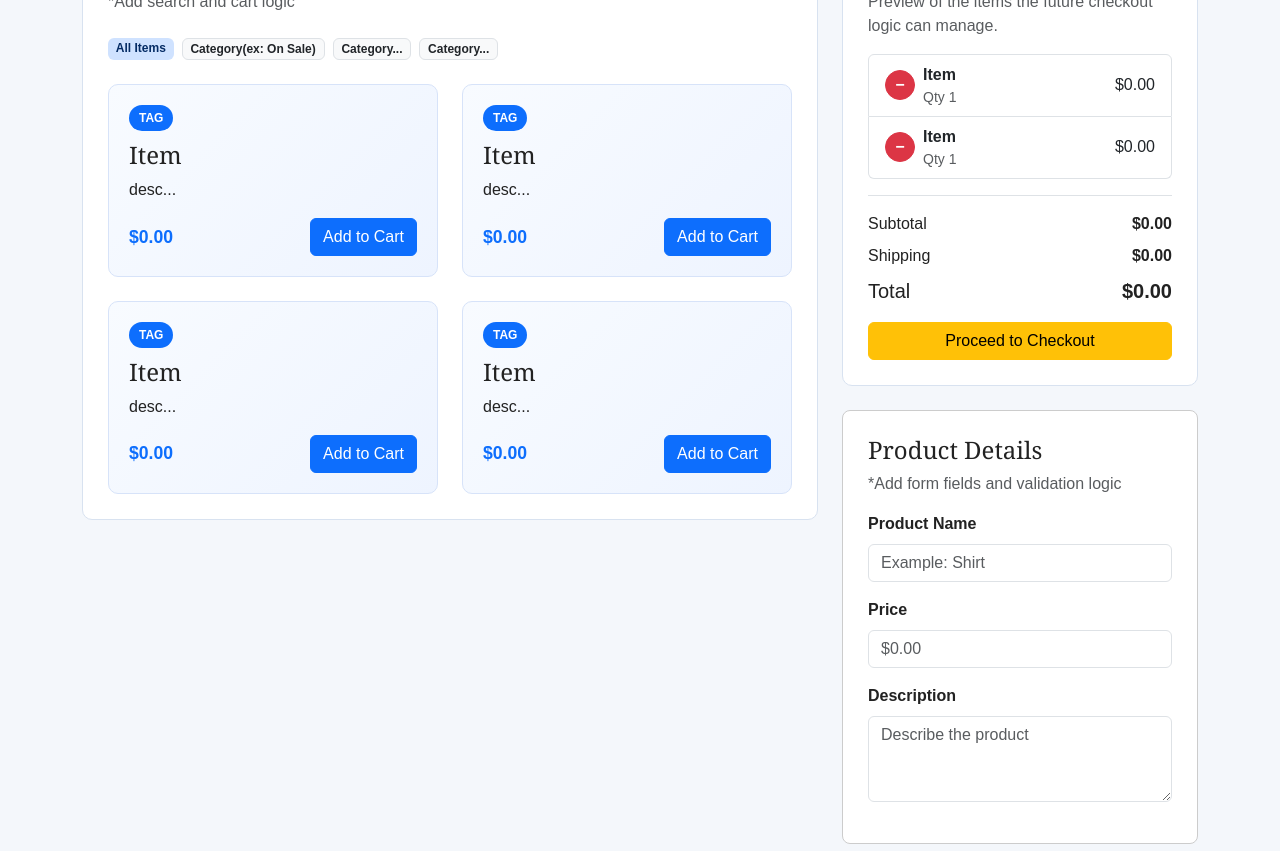
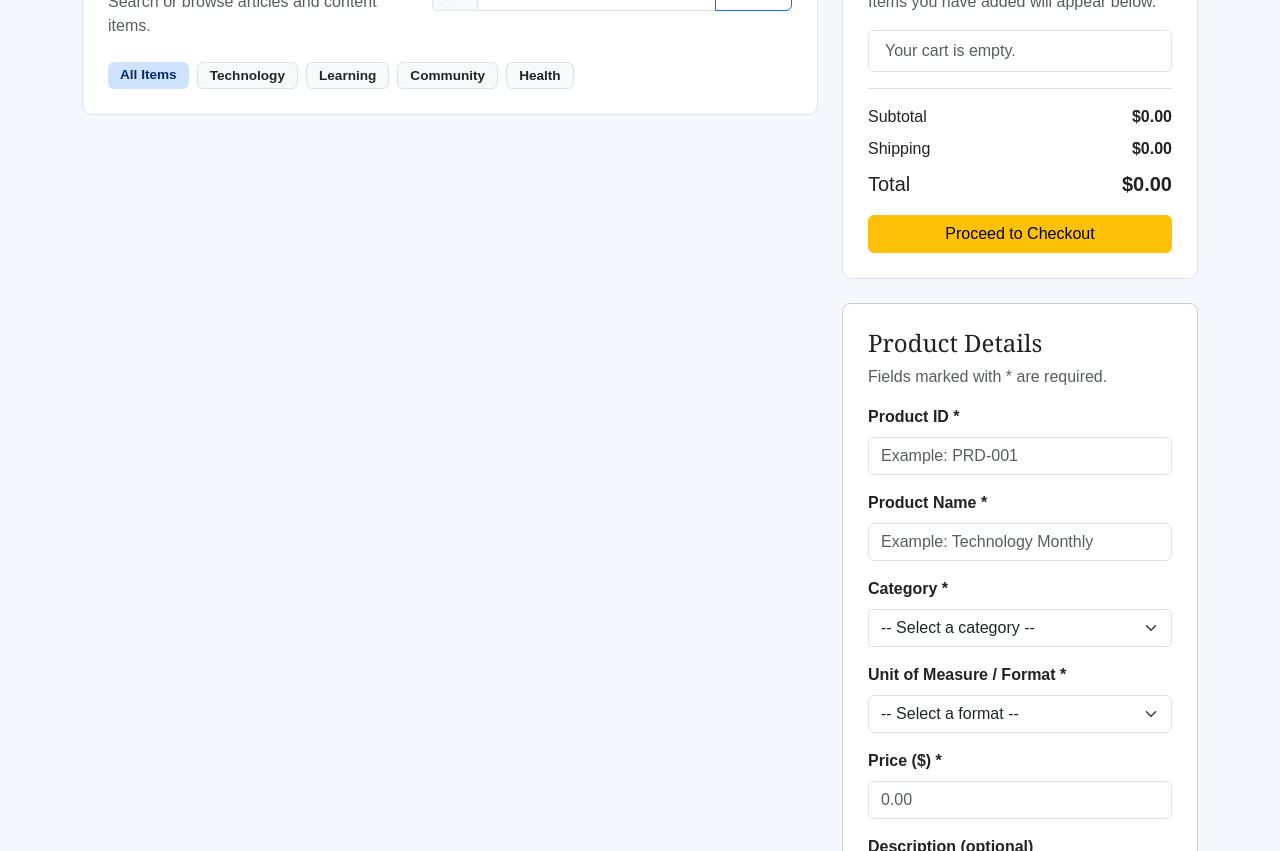
Before and after one commit to PennAdCard/the-current-magazine-version2-basic, a plain HTML site: page cart.html in a window 1280 px wide. Shown: the part 380-1231 px from the top of the page. Drawn offline with nearby package versions, Linux system fonts and the light colour scheme.

Commit message:
Enhance shopping cart functionality and UI
Add cart functionality, jQuery search, AJAX, and form validation.

```diff
--- a/cart.html
+++ b/cart.html
@@ -6,6 +6,9 @@
   <title>Simple Magazine | Shopping Cart</title>
 
   <link href="https://cdn.jsdelivr.net/npm/bootstrap@5.3.3/dist/css/bootstrap.min.css" rel="stylesheet">
+
+  <script src="https://cdn.jsdelivr.net/npm/jquery@3.7.1/dist/jquery.min.js"></script>
+
   <link rel="stylesheet" href="css/style.css">
 </head>
 <body>
@@ -35,112 +38,50 @@
   </header>
 
   <main class="container my-5">
+
+    <div id="messageBox" class="alert d-none" role="alert"></div>
+
     <div class="row g-4">
+
       <section class="col-lg-8">
         <div class="cart-shell">
           <div class="d-flex flex-column flex-md-row justify-content-between align-items-md-center gap-3 mb-4">
             <div>
               <h2>Products</h2>
-              <p class="text-muted mb-0">*Add search and cart logic</p>
+              <p class="text-muted mb-0">Search or browse articles and content items.</p>
             </div>
             <div class="input-group search-shell">
               <span class="input-group-text">🔎</span>
-              <input type="text" class="form-control" placeholder="Search products">
-              <button class="btn btn-outline-primary" type="button">Search</button>
+              <input type="text" class="form-control" id="searchInput" placeholder="Search products">
+              <button class="btn btn-outline-primary" type="button" id="searchButton">Search</button>
             </div>
           </div>
 
           <div class="d-flex flex-wrap gap-2 mb-4">
-            <span class="badge bg-primary-subtle text-primary-emphasis">All Items</span>
-            <span class="badge bg-light text-dark border">Category(ex: On Sale)</span>
-            <span class="badge bg-light text-dark border">Category...</span>
-            <span class="badge bg-light text-dark border">Category...</span>
+            <span class="badge filter-badge bg-primary-subtle text-primary-emphasis" data-category="all" style="cursor:pointer; font-size:0.85rem; padding:6px 12px;">All Items</span>
+            <span class="badge filter-badge bg-light text-dark border" data-category="Technology" style="cursor:pointer; font-size:0.85rem; padding:6px 12px;">Technology</span>
+            <span class="badge filter-badge bg-light text-dark border" data-category="Learning" style="cursor:pointer; font-size:0.85rem; padding:6px 12px;">Learning</span>
+            <span class="badge filter-badge bg-light text-dark border" data-category="Community" style="cursor:pointer; font-size:0.85rem; padding:6px 12px;">Community</span>
+            <span class="badge filter-badge bg-light text-dark border" data-category="Health" style="cursor:pointer; font-size:0.85rem; padding:6px 12px;">Health</span>
           </div>
 
-          <div class="row g-4">
-            <div class="col-md-6">
-              <article class="product-card h-100">
-                <div class="product-badge">Tag</div>
-                <h3>Item</h3>
-                <p>desc...</p>
-                <div class="d-flex justify-content-between align-items-center mt-3">
-                  <span class="price-tag">$0.00</span>
-                  <button class="btn btn-primary" type="button">Add to Cart</button>
-                </div>
-              </article>
-            </div>
-
-            <div class="col-md-6">
-              <article class="product-card h-100">
-                <div class="product-badge">Tag</div>
-                <h3>Item</h3>
-                <p>desc...</p>
-                <div class="d-flex justify-content-between align-items-center mt-3">
-                  <span class="price-tag">$0.00</span>
-                  <button class="btn btn-primary" type="button">Add to Cart</button>
-                </div>
-              </article>
-            </div>
-
-            <div class="col-md-6">
-              <article class="product-card h-100">
-                <div class="product-badge">Tag</div>
-                <h3>Item</h3>
-                <p>desc...</p>
-                <div class="d-flex justify-content-between align-items-center mt-3">
-                  <span class="price-tag">$0.00</span>
-                  <button class="btn btn-primary" type="button">Add to Cart</button>
-                </div>
-              </article>
-            </div>
-
-            <div class="col-md-6">
-              <article class="product-card h-100">
-                <div class="product-badge">Tag</div>
-                <h3>Item</h3>
-                <p>desc...</p>
-                <div class="d-flex justify-content-between align-items-center mt-3">
-                  <span class="price-tag">$0.00</span>
-                  <button class="btn btn-primary" type="button">Add to Cart</button>
-                </div>
-              </article>
-            </div>
-          </div>
+          <div class="row g-4" id="productGrid"></div>
         </div>
       </section>
 
       <aside class="col-lg-4">
         <div class="cart-summary">
           <h2>Your Cart</h2>
-          <p class="text-muted">Preview of the items the future checkout logic can manage.</p>
+          <p class="text-muted">Items you have added will appear below.</p>
 
-          <ul class="list-group mb-3">
-            <li class="list-group-item d-flex justify-content-between align-items-center">
-              <div class="d-flex align-items-center gap-2">
-                <button class="btn btn-sm btn-danger remove-item-btn" type="button" aria-label="Remove Item">−</button>
-                <div>
-                  <strong>Item</strong>
-                  <div class="small text-muted">Qty 1</div>
-                </div>
-              </div>
-              <span>$0.00</span>
-            </li>
-            <li class="list-group-item d-flex justify-content-between align-items-center">
-              <div class="d-flex align-items-center gap-2">
-                <button class="btn btn-sm btn-danger remove-item-btn" type="button" aria-label="Remove Item">−</button>
-                <div>
-                  <strong>Item</strong>
-                  <div class="small text-muted">Qty 1</div>
-                </div>
-              </div>
-              <span>$0.00</span>
-            </li>
+          <ul class="list-group mb-3" id="cartList">
+            <li class="list-group-item text-muted">Your cart is empty.</li>
           </ul>
 
           <div class="border-top pt-3">
             <div class="d-flex justify-content-between mb-2">
               <span>Subtotal</span>
-              <strong>$0.00</strong>
+              <strong id="cartSubtotal">$0.00</strong>
             </div>
             <div class="d-flex justify-content-between mb-2">
               <span>Shipping</span>
@@ -148,29 +89,76 @@
             </div>
             <div class="d-flex justify-content-between fs-5">
               <span>Total</span>
-              <strong>$0.00</strong>
+              <strong id="cartTotal">$0.00</strong>
             </div>
           </div>
 
-          <button class="btn btn-warning w-100 mt-3" type="button">Proceed to Checkout</button>
+          <button class="btn btn-warning w-100 mt-3" type="button" id="checkoutButton">Proceed to Checkout</button>
         </div>
 
         <div class="form-box mt-4">
           <h3>Product Details</h3>
-          <p class="text-muted">*Add form fields and validation logic</p>
+          <p class="text-muted">Fields marked with * are required.</p>
+
+          <form id="productForm" novalidate>
 
             <div class="mb-3">
-            <label class="form-label">Product Name</label>
-            <input type="text" class="form-control" placeholder="Example: Shirt">
+              <label for="productId" class="form-label">Product ID *</label>
+              <input type="text" class="form-control" id="productId" placeholder="Example: PRD-001" required>
+              <div class="invalid-feedback">Please enter a product ID.</div>
             </div>
+
             <div class="mb-3">
-            <label class="form-label">Price</label>
-            <input type="text" class="form-control" placeholder="$0.00">
+              <label for="productName" class="form-label">Product Name *</label>
+              <input type="text" class="form-control" id="productName" placeholder="Example: Technology Monthly" required>
+              <div class="invalid-feedback">Please enter a product name.</div>
             </div>
+
             <div class="mb-3">
-            <label class="form-label">Description</label>
-            <textarea class="form-control" rows="3" placeholder="Describe the product"></textarea>
+              <label for="productCategory" class="form-label">Category *</label>
+              <select class="form-select" id="productCategory" required>
+                <option value="">-- Select a category --</option>
+                <option value="Technology">Technology</option>
+                <option value="Learning">Learning</option>
+                <option value="Community">Community</option>
+                <option value="Health">Health</option>
+                <option value="Entertainment">Entertainment</option>
+              </select>
+              <div class="invalid-feedback">Please select a category.</div>
             </div>
+
+            <div class="mb-3">
+              <label for="productFormat" class="form-label">Unit of Measure / Format *</label>
+              <select class="form-select" id="productFormat" required>
+                <option value="">-- Select a format --</option>
+                <option value="Digital Issue">Digital Issue</option>
+                <option value="Feature Article">Feature Article</option>
+                <option value="How-To Guide">How-To Guide</option>
+                <option value="Explainer">Explainer</option>
+                <option value="Resource List">Resource List</option>
+              </select>
+              <div class="invalid-feedback">Please select a format.</div>
+            </div>
+
+            <div class="mb-3">
+              <label for="productPrice" class="form-label">Price ($) *</label>
+              <input type="number" class="form-control" id="productPrice" placeholder="0.00" min="0" step="0.01" required>
+              <div class="invalid-feedback">Please enter a price (use 0 for free items).</div>
+            </div>
+
+            <div class="mb-3">
+              <label for="productDescription" class="form-label">Description (optional)</label>
+              <textarea class="form-control" id="productDescription" rows="3" placeholder="Describe the product"></textarea>
+            </div>
+
+            <button type="submit" class="btn btn-primary w-100">Save Product Details</button>
+          </form>
+        </div>
+
+        <div class="json-box mt-4">
+          <h3>Cart JSON Data</h3>
+          <p class="text-muted">Cart contents in JSON format, ready for the API.</p>
+          <pre id="jsonDisplay">[]</pre>
         </div>
       </aside>
     </div>
@@ -181,5 +169,7 @@
   </footer>
 
   <script src="https://cdn.jsdelivr.net/npm/bootstrap@5.3.3/dist/js/bootstrap.bundle.min.js"></script>
+
+  <script src="js/cart.js"></script>
 </body>
 </html>
```
Lines whose indentation alone changed are shown as unchanged.
